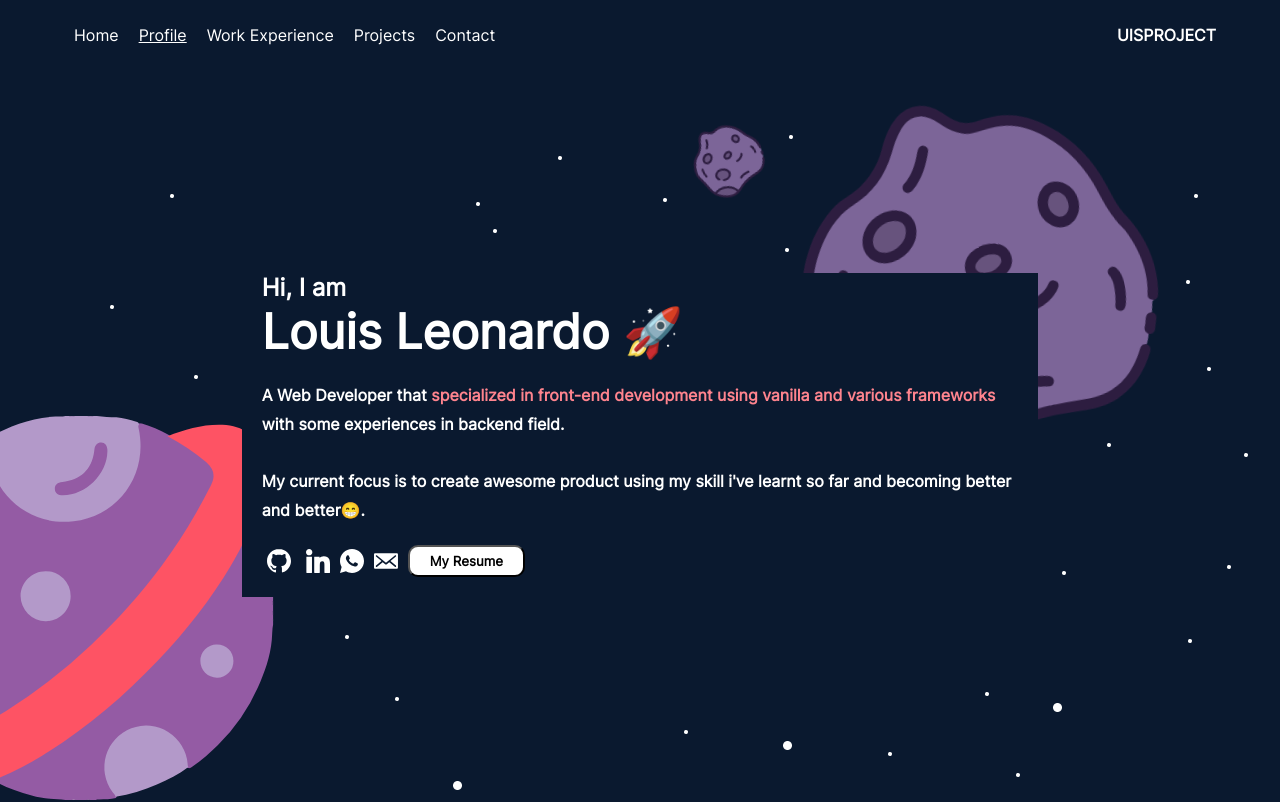
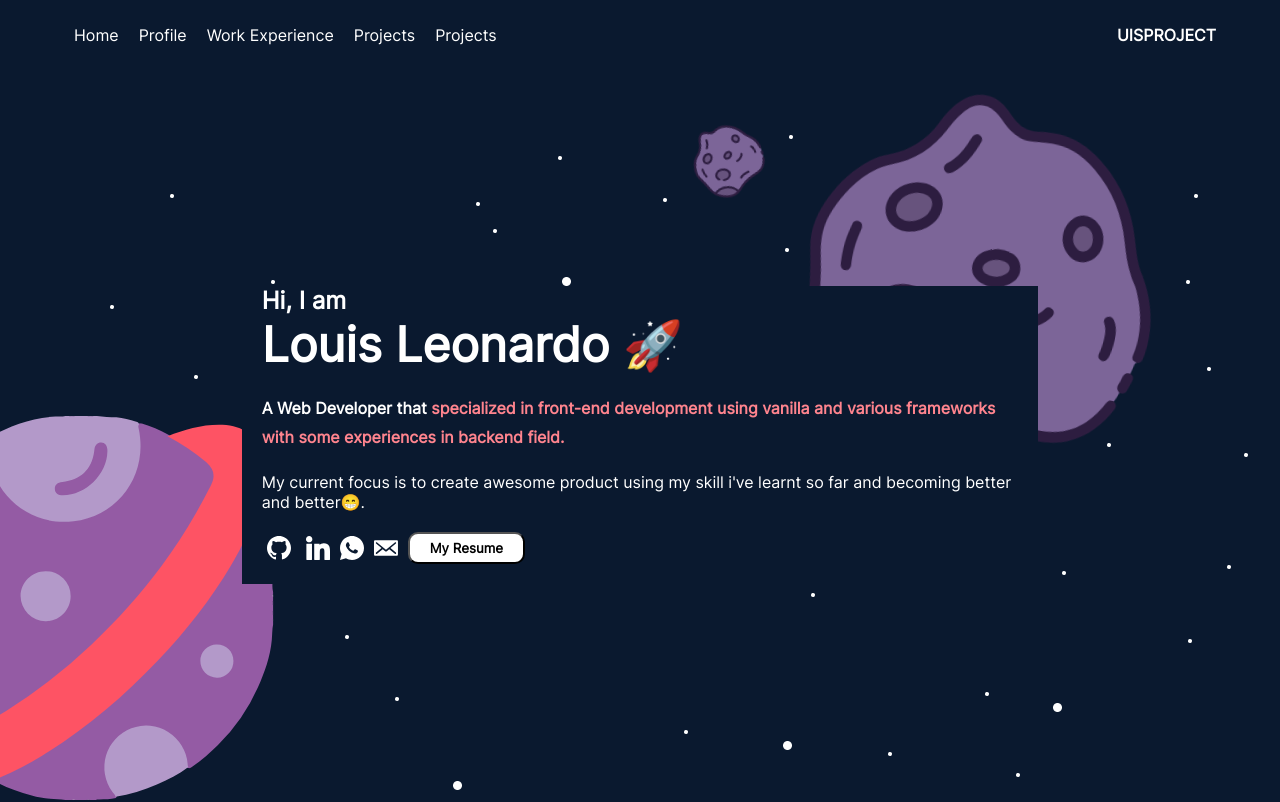
Before and after one commit to uisproject/portfolio, a Svelte app: page / in a window 1280 px wide. Shown: the top 802 px of the page. Built offline with nearby package versions, Linux system fonts and the light colour scheme.

Commit message:
added animation for navbar and speed up the home animation

```diff
--- a/public/styles/navbar.css
+++ b/public/styles/navbar.css
@@ -30,3 +30,7 @@ nav ul li {
 nav .logo-text {
   font-weight: bold;
 }
+
+.nav-wrapper ul li a {
+  text-decoration: none;
+}
--- a/src/Components/Home.svelte
+++ b/src/Components/Home.svelte
@@ -30,7 +30,7 @@
     });
 
     // opening animation
-    const openingTL = gsap.timeline({ delay: 2 });
+    const openingTL = gsap.timeline({ delay: 1.4 });
     const homeText = document.querySelectorAll(".home-trans");
 
     openingTL
@@ -70,11 +70,11 @@
         <p class="home-para home-trans">
           A Web Developer that <span class="highlight"
             >specialized in front-end development using vanilla and various
-            frameworks
+            frameworks with some experiences in backend field.
           </span>
-          with some experiences in backend field.
-          <br /><br />
-
+        </p>
+        <br />
+        <p class="home-trans">
           My current focus is to create awesome product using my skill i've
           learnt so far and becoming better and better😁.
         </p>
--- a/src/Components/Navbar.svelte
+++ b/src/Components/Navbar.svelte
@@ -1,12 +1,30 @@
+<script>
+  import { gsap } from "gsap";
+  import { onMount } from "svelte";
+
+  onMount(() => {
+    const tl = gsap.timeline();
+    tl.from("li", { opacity: 0, stagger: 0.3 }, 0).from(
+      ".logo-text",
+      {
+        x: 50,
+        opacity: 0,
+      },
+      1
+    );
+  });
+</script>
+
 <link rel="stylesheet" href="./styles/navbar.css" />
+
 <nav>
   <div class="nav-wrapper">
     <ul>
-      <li>Home</li>
+      <li><a href="">Home</a></li>
       <li><a href="#profile">Profile</a></li>
-      <li>Work Experience</li>
-      <li>Projects</li>
-      <li>Contact</li>
+      <li><a href="">Work Experience</a></li>
+      <li><a href="">Projects</a></li>
+      <li><a href="">Projects</a></li>
     </ul>
     <div class="logo-text">UISPROJECT</div>
   </div>
```
